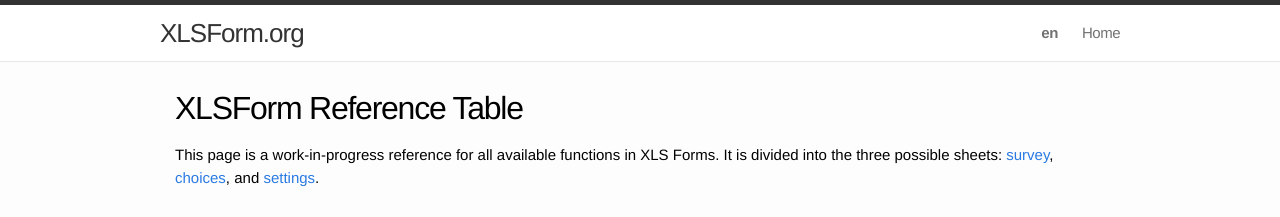
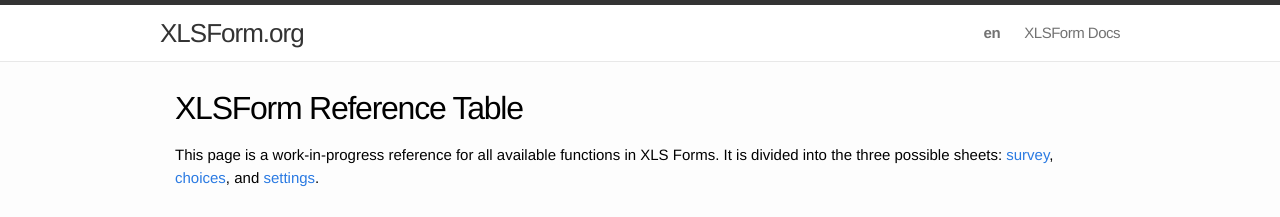
Before and after one commit to XLSForm/xlsform.github.io, a Jekyll site: the page built from en/ref-table.md, in a window 1280 px wide and 900 px high. Shown: the top 217 px of the window. Built offline with Jekyll 4.4.1, drawn with Linux system fonts in a browser that asks for light colours.

Commit message:
renamed "Home" to "XLSForm Docs" (#191)

```diff
--- a/en/index.md
+++ b/en/index.md
@@ -2,7 +2,7 @@
 layout: home
 lang: en
 ref: home
-title: Home
+title: XLSForm Docs
 ---
 
 {% include content.html %}
```
